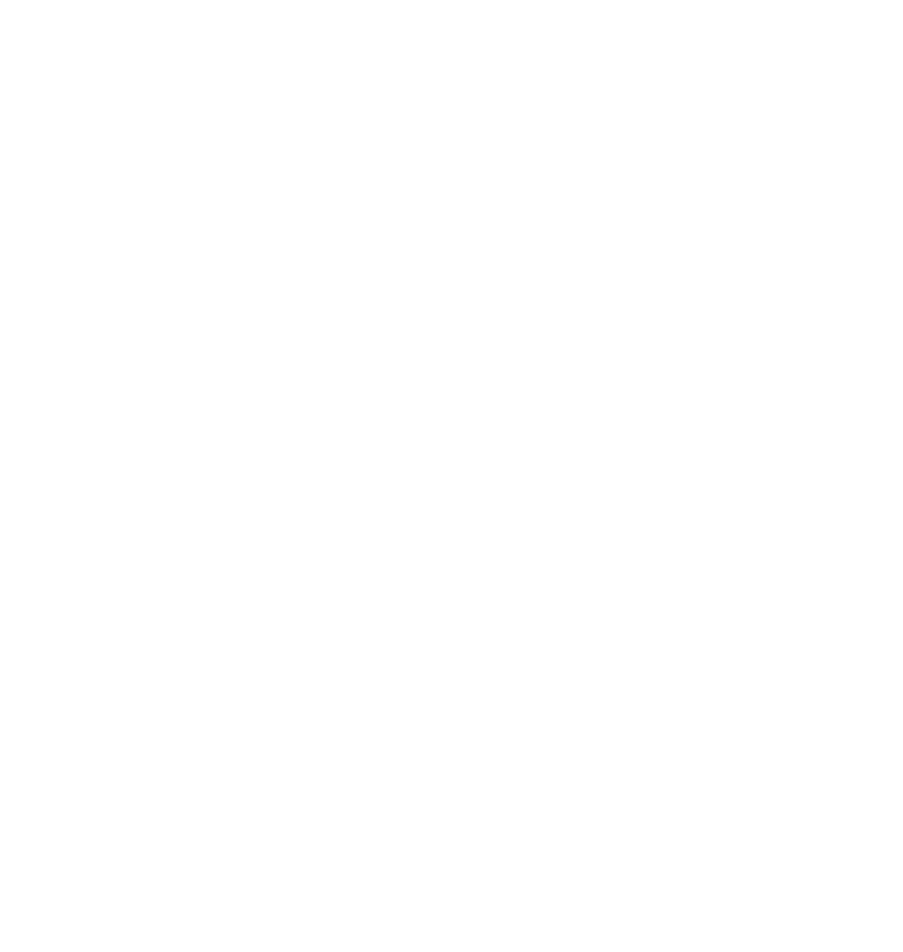
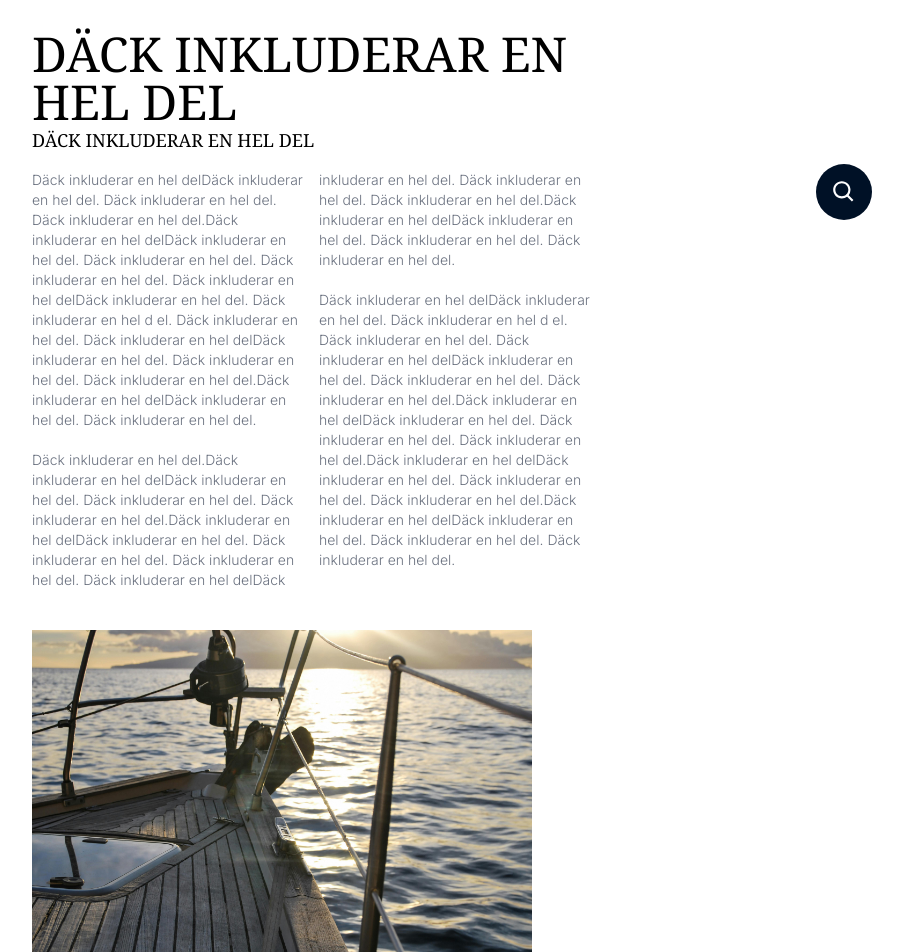
Before and after one commit to saraohman97/sailing_blog, a Next.js app: page /dack in a window 1280 px wide. Before the commit this address had no page. Shown: the part 500-1452 px from the top of the page, without its empty margins (328-1231 px from the left). Before the commit the page ends 800 px from the top, so only its background shows below. Built offline with nearby package versions, Linux system fonts and the light colour scheme.

Commit message:
Posts page.

```diff
--- a/app/(view)/(components)/navbar.tsx
+++ b/app/(view)/(components)/navbar.tsx
@@ -1,10 +1,12 @@
+import Link from "next/link";
+
 const Navbar = () => {
   return (
     <div className="bg-white h-[150px] w-full">
       <div className="pt-8 flex flex-col items-center justify-center gap-2 h-full max-w-screen-xl mx-auto">
-        <h1 className="text-[32px] uppercase font-serif">Havsben</h1>
+        <Link href="/" className="text-[32px] uppercase font-serif">Havsben</Link>
         <div className="font-serif text-sm flex gap-10 justify-center w-full relative">
-          <h3>Däck</h3>
+          <Link href='/dack'>Däck</Link>
           <h3>Rigg</h3>
           <h3>Skrov</h3>
           <h3>Motor</h3>
--- /dev/null
+++ b/app/(view)/dack/page.tsx
@@ -0,0 +1,24 @@
+import Image from "next/image";
+import HeroCarousel from "../(components)/hero-carousel";
+import { BiSearch } from "react-icons/bi";
+import Post from "@/components/post";
+
+const DackPage = () => {
+  return (
+    <div className="relative">
+      <HeroCarousel />
+
+<div className="max-w-screen-sm mx-auto my-10 px-10">
+      <Post />
+      <Post />
+      <Post />
+</div>
+
+      <div className="fixed right-20 bottom-20 bg-[#001126] text-white p-2 rounded-full w-14 h-14 flex items-center justify-center hover:bg-[#0e243e] cursor-pointer transition duration-300">
+        <BiSearch size={26} />
+      </div>
+    </div>
+  );
+};
+
+export default DackPage;
--- /dev/null
+++ b/components/post.tsx
@@ -0,0 +1,48 @@
+import Image from "next/image";
+
+const Post = () => {
+  return (
+    <div className="mb-20">
+      <h2 className="font-serif uppercase text-5xl text-[##222222]">
+        Däck inkluderar en hel del
+      </h2>
+      <h4 className="font-serif uppercase text-lg mb-4">
+        Däck inkluderar en hel del
+      </h4>
+      <p className="text-sm text-gray-500 font-light columns-2">
+        Däck inkluderar en hel delDäck inkluderar en hel del. Däck inkluderar en
+        hel del. Däck inkluderar en hel del.Däck inkluderar en hel delDäck
+        inkluderar en hel del. Däck inkluderar en hel del. Däck inkluderar en
+        hel del. Däck inkluderar en hel delDäck inkluderar en hel del. Däck
+        inkluderar en hel d el. Däck inkluderar en hel del. Däck inkluderar en
+        hel delDäck inkluderar en hel del. Däck inkluderar en hel del. Däck
+        inkluderar en hel del.Däck inkluderar en hel delDäck inkluderar en hel
+        del. Däck inkluderar en hel del. <br /> <br /> Däck inkluderar en hel
+        del.Däck inkluderar en hel delDäck inkluderar en hel del. Däck
+        inkluderar en hel del. Däck inkluderar en hel del.Däck inkluderar en hel
+        delDäck inkluderar en hel del. Däck inkluderar en hel del. Däck
+        inkluderar en hel del. Däck inkluderar en hel delDäck inkluderar en hel
+        del. Däck inkluderar en hel del. Däck inkluderar en hel del.Däck
+        inkluderar en hel delDäck inkluderar en hel del. Däck inkluderar en hel
+        del. Däck inkluderar en hel del. <br /> <br /> Däck inkluderar en hel
+        delDäck inkluderar en hel del. Däck inkluderar en hel d el. Däck
+        inkluderar en hel del. Däck inkluderar en hel delDäck inkluderar en hel
+        del. Däck inkluderar en hel del. Däck inkluderar en hel del.Däck
+        inkluderar en hel delDäck inkluderar en hel del. Däck inkluderar en hel
+        del. Däck inkluderar en hel del.Däck inkluderar en hel delDäck
+        inkluderar en hel del. Däck inkluderar en hel del. Däck inkluderar en
+        hel del.Däck inkluderar en hel delDäck inkluderar en hel del. Däck
+        inkluderar en hel del. Däck inkluderar en hel del.
+      </p>
+      <Image
+        src="/boat.jpg"
+        alt=""
+        width={500}
+        height={500}
+        className="object-contain max-w-full max-h-96 mt-10"
+      />
+    </div>
+  );
+};
+
+export default Post;
```
